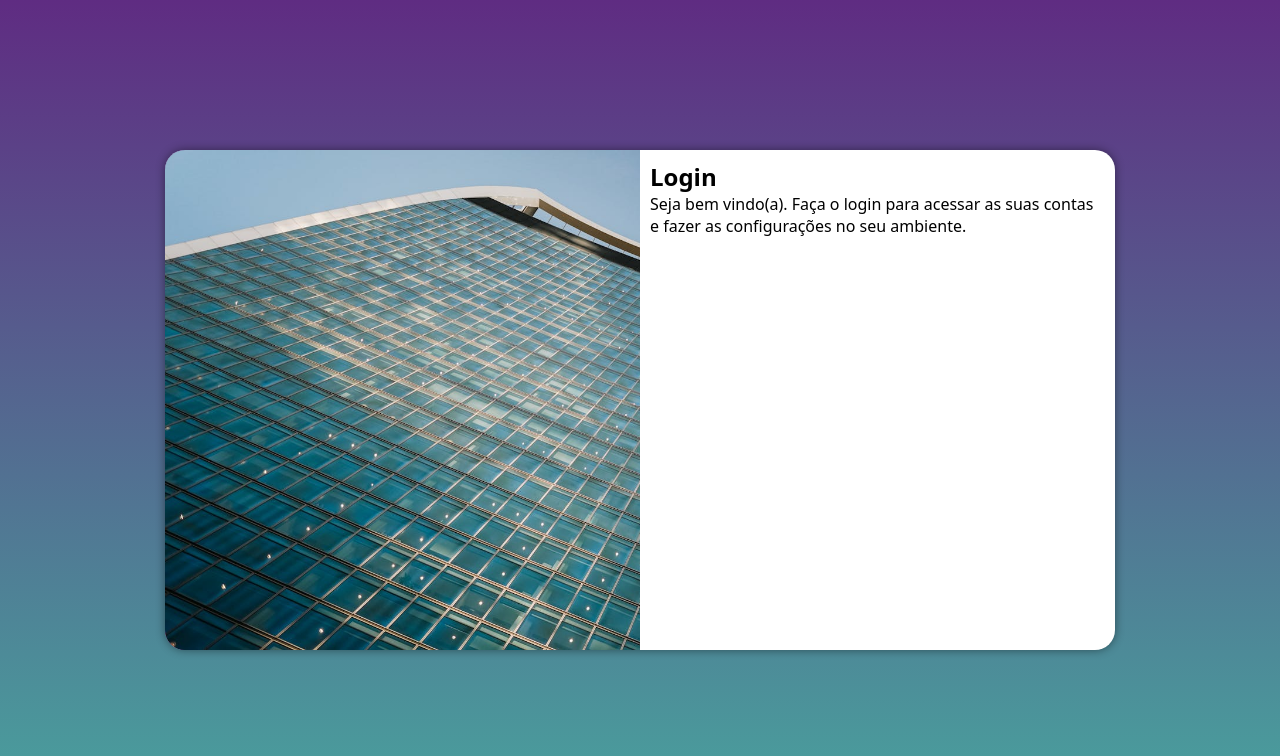
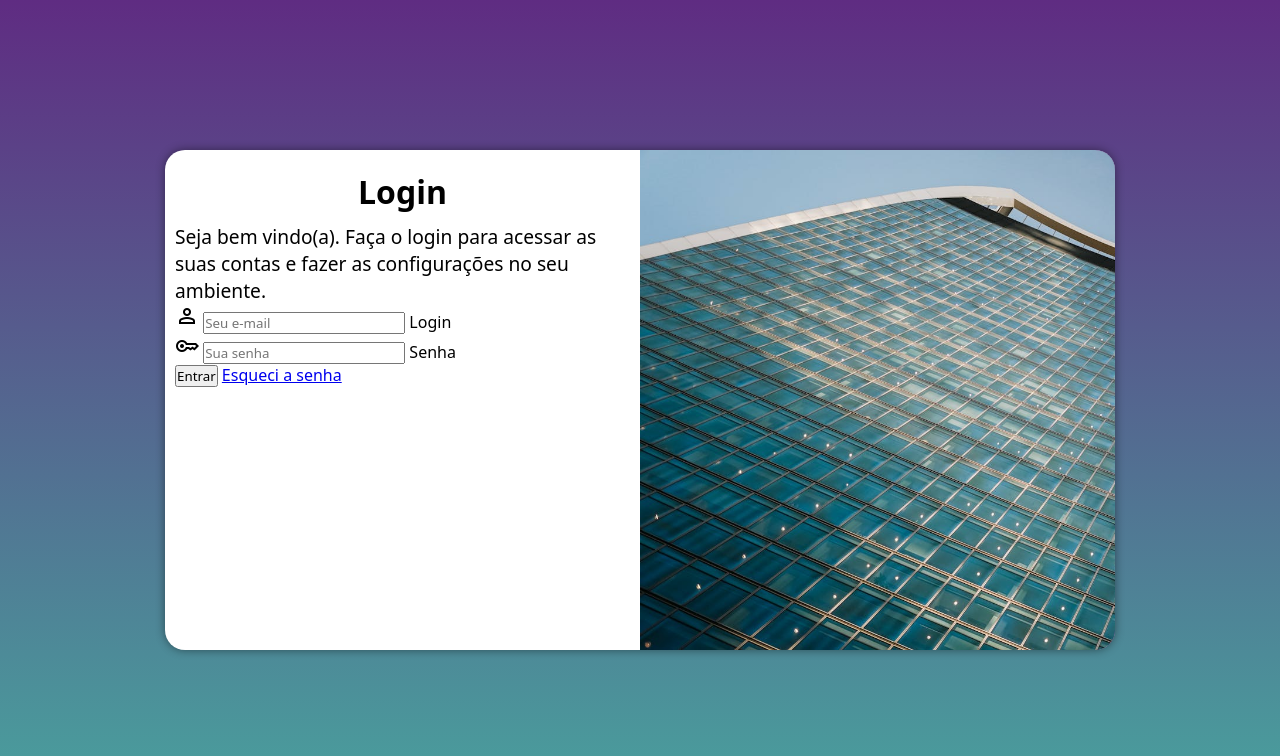
Before and after one commit to Arthurrats/projeto-login, a plain HTML site: page index.html in a window 1280 px wide. Drawn offline with nearby package versions, Linux system fonts and the light colour scheme.

Commit message:
add the form

```diff
--- a/estilos/media-query.css
+++ b/estilos/media-query.css
@@ -36,14 +36,22 @@
     }
 
     #login > #imagem{
-        float: left;
+        float: right;
         width: 50%;
         height: 100%;
     }
 
 
     #login > #formulario{
-        float: right;
+        float: left;
         width: 50%;
     }
+
+    #formulario > h1{
+        font-size: 2em;
+    }
+
+    #formulario > p{
+        font-size: 1.2em;
+    }
 }
--- a/estilos/style.css
+++ b/estilos/style.css
@@ -39,7 +39,7 @@ main{
     height: 500px;
     border-radius: 20px;
     box-shadow: 0px 0px 10px rgba(0, 0, 0, 0.448);
-    transition: width 0.3s, height 0.3;
+    transition: width 0.3s, height 0.3s;
     transition-timing-function: ease;
 }
 
@@ -55,3 +55,12 @@ main{
     padding: 10px;
     display: block;
 }
+
+#formulario > h1{
+    text-align: center;
+    padding: 10px;
+}
+
+#formulario > p{
+    font-size: 0.8em;
+}
--- a/index.html
+++ b/index.html
@@ -6,6 +6,7 @@
     <title>Login</title>
     <link rel="stylesheet" href="estilos/style.css">
     <link rel="stylesheet" href="estilos/media-query.css">
+    <link href="https://fonts.googleapis.com/css2?family=Material+Symbols+Outlined" rel="stylesheet" />
 </head>
 <body>
     <main>
@@ -18,8 +19,21 @@
             <div id="formulario">
                 <h1>Login</h1>
                 <p>Seja bem vindo(a). Faça o login para acessar as suas contas e fazer as configurações no seu ambiente.</p>
-                <form action="login.php" method="post">
+                <form action="login.php" method="post" autocomplete="on">
 
+                    <div class="campo">
+                        <span class="material-symbols-outlined">person</span>
+                        <input type="email" name="login" id="ilogin" placeholder="Seu e-mail" required autocomplete="email">
+                        <label for="ilogin">Login</label>
+                    </div>
+
+                    <div class="campo">
+                        <span class="material-symbols-outlined">key</span>
+                        <input type="password" name="senha" id="isenha" placeholder="Sua senha" required minlength="8">
+                        <label for="isenha">Senha</label>
+                    </div>
+                    <input type="submit" value="Entrar">
+                    <a href="esqueci.html">Esqueci a senha</a>
                 </form>
             </div>
 
```
